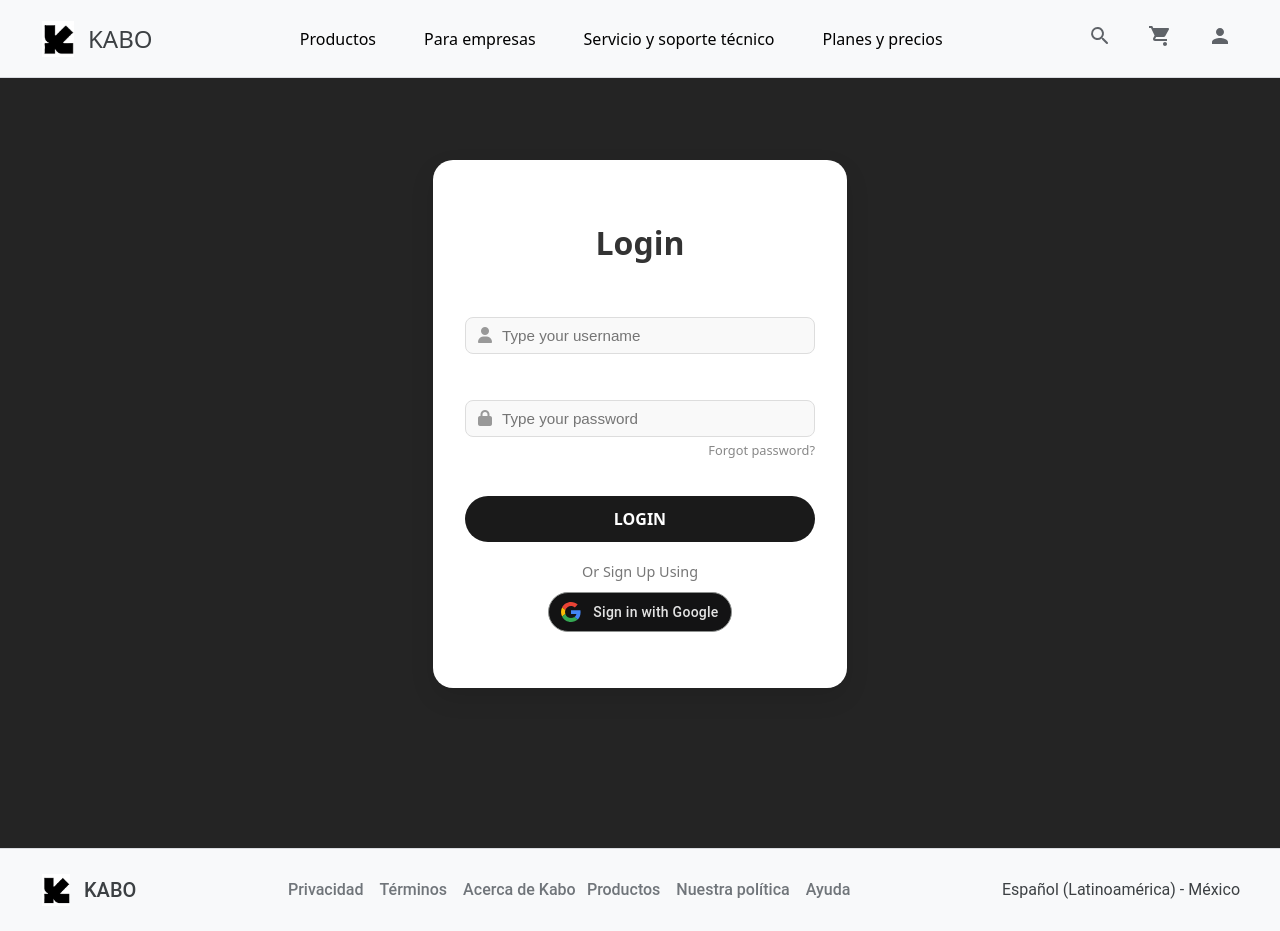
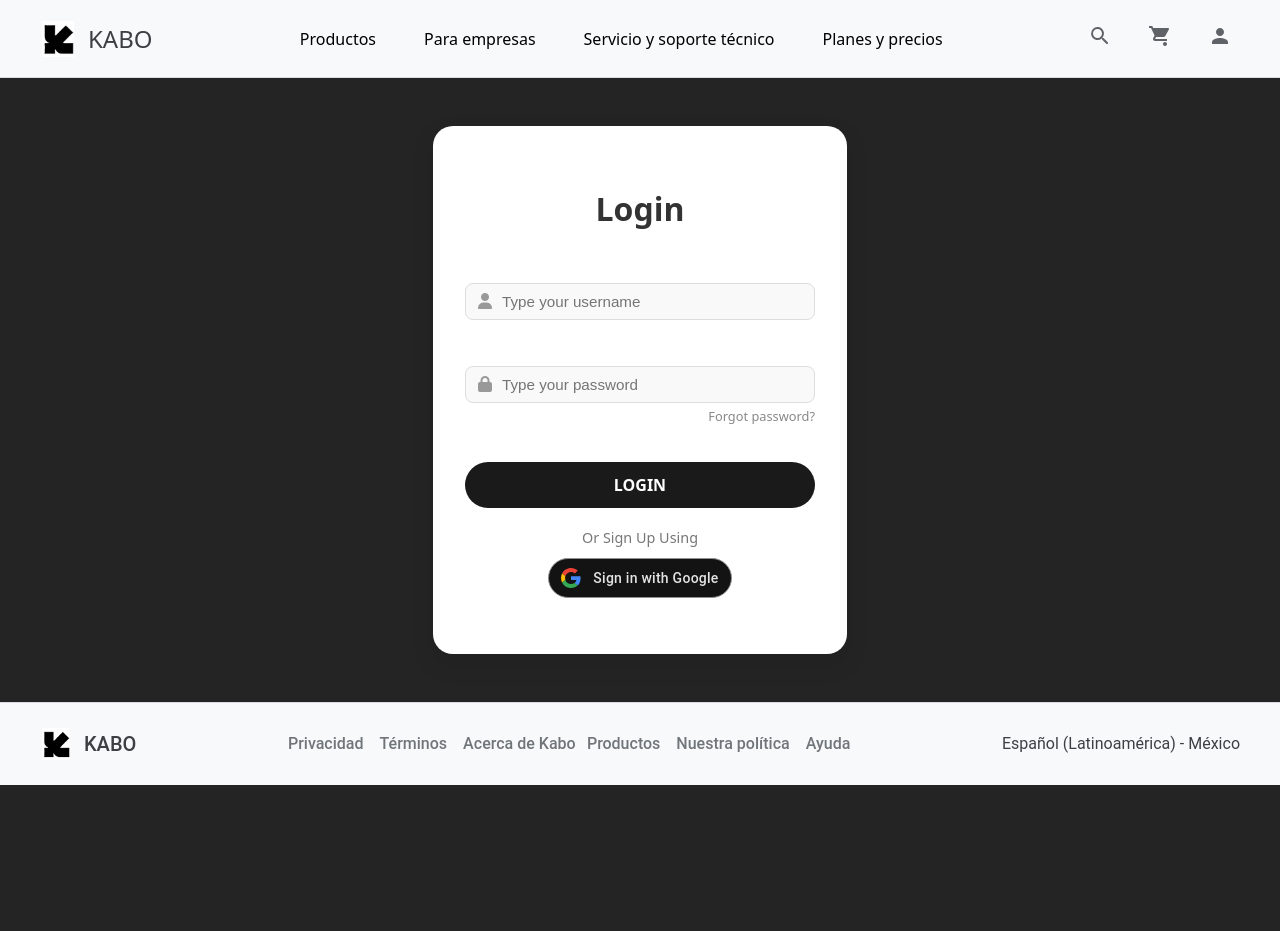
Before and after one commit to AegisOdin/framework-frontend, a Vue app: page / in a window 1280 px wide. After the commit the page ends 800 px from the top, so only its background shows below. Built offline with nearby package versions, Linux system fonts and the light colour scheme; the HTML template or start-up script is replaced by a standard one.

Commit message:
Retoques finales a las proporciones

```diff
--- a/src/components/EmailForm.vue
+++ b/src/components/EmailForm.vue
@@ -73,7 +73,7 @@ async function sendMail() {
   display: flex;
   justify-content: center;
   align-items: flex-start;
-  margin: 10em;
+  margin: 5em;
 }
 .mail-form {
   background: #fff;
--- a/src/components/LoginForm.vue
+++ b/src/components/LoginForm.vue
@@ -96,7 +96,7 @@ function loginWithGoogle() {
 @import url("https://cdnjs.cloudflare.com/ajax/libs/font-awesome/6.4.0/css/all.min.css");
 
 .login-container {
-    margin: 10em;
+    margin: 3em;
   display: flex;
   align-items: center;
   justify-content: center;
--- a/src/components/header.vue
+++ b/src/components/header.vue
@@ -44,7 +44,6 @@
   background: #f8f9fa;
   border-bottom: 1px solid #dadce0;
   width: 100%;
-  position: fixed;
   top: 0;
   left: 0;
   z-index: 1000;
```
